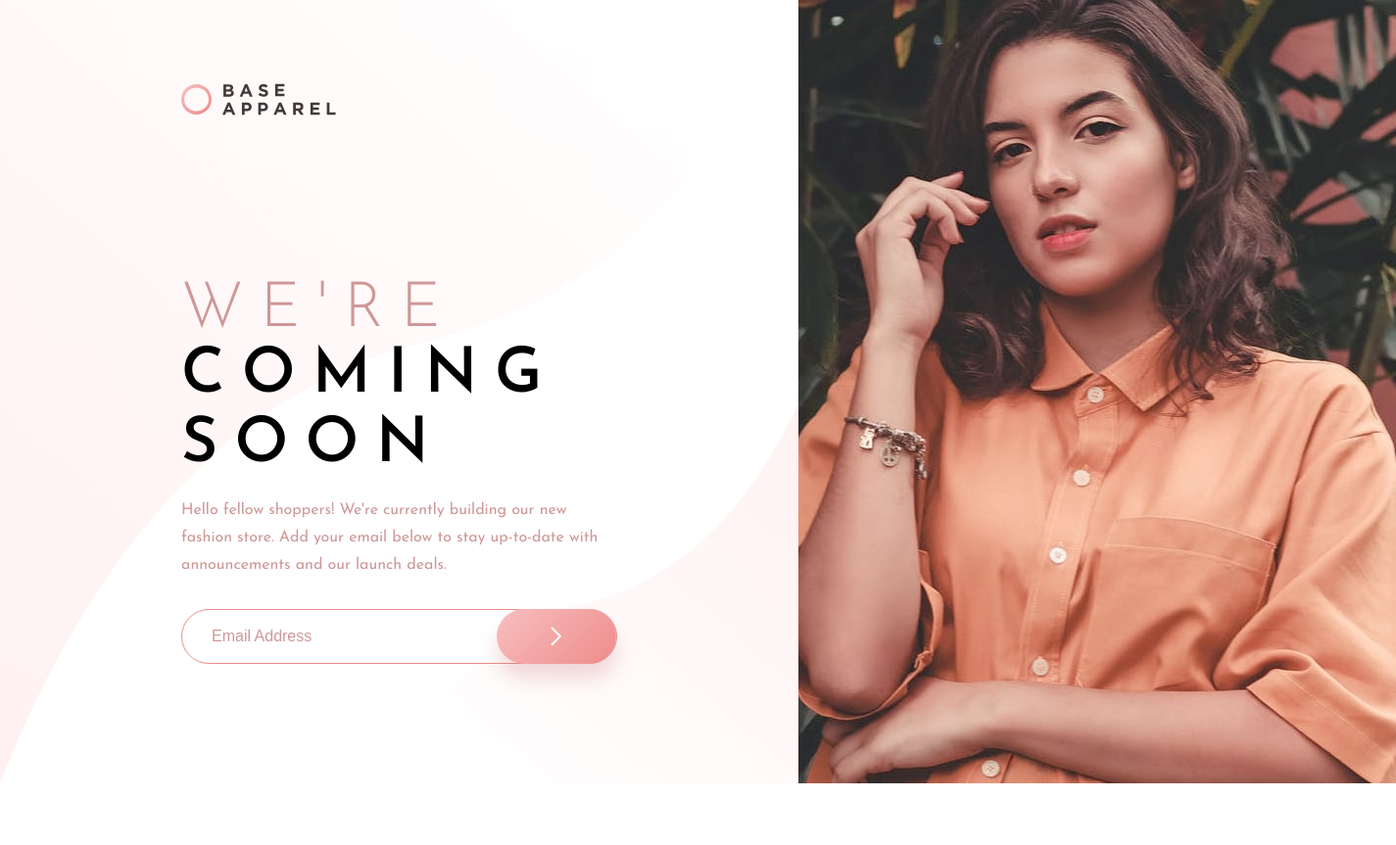
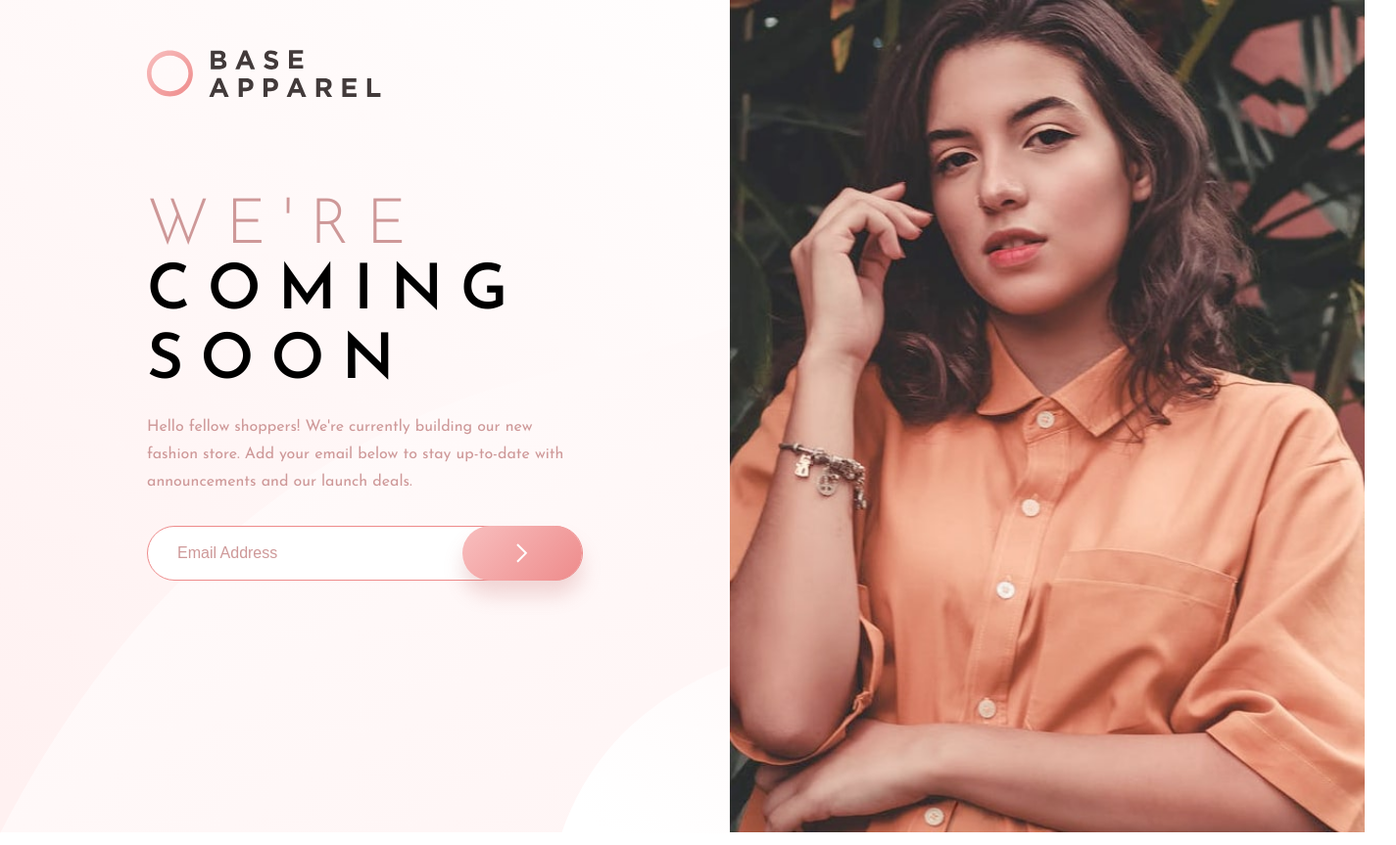
Before and after one commit to cehicm/coming-soon-section, a website: page index.html in a window 1280 px wide. Shown: the whole page at 98% size, 1425 px wide, since content can reach past the window. Drawn offline with nearby package versions, Linux system fonts and the light colour scheme; files that its build step writes are made by us from their sources.

Commit message:
Add styles for responsive and error states

```diff
--- a/index.html
+++ b/index.html
@@ -15,18 +15,21 @@
 				alt="Pink pattern backgroung image"
 			/>
 			<div class="wrapper">
+				<div class="wrapper-left">
+					<img class="logo-img" src="/src/images/logo.svg" />
 					<div class="content">
-					<div class="logo-img"></div>
 						<div class="text-content">
 							<h1 class="main-heading">WE'RE</h1>
 							<h2 class="subheading">COMING SOON</h2>
 							<p class="main-text">
 								Hello fellow shoppers! We're currently building our new fashion
-							store. Add your email below to stay up-to-date with announcements
-							and our launch deals.
+								store. Add your email below to stay up-to-date with
+								announcements and our launch deals.
 							</p>
 							<div class="input-field">
 								<input
+									required
+									pattern="[^@]+@[^@]+\.[a-zA-Z]{2,6}"
 									onfocus="this.value=''"
 									class="input-email"
 									type="email"
@@ -34,11 +37,22 @@
 									id="input-field"
 									placeholder="Email Address"
 								/>
-							<button id="subscribe-btn" class="input-btn"></button>
+								<img
+									class="icon-error"
+									src="/src/images/icon-error.svg"
+									alt="Error icon"
+								/>
+								<button
+									id="subscribe-btn"
+									type="submit"
+									class="input-btn"
+								></button>
 								<p class="input-message">Please provide a valid email</p>
 							</div>
 						</div>
 					</div>
+				</div>
+
 				<div class="content-img">
 					<img src="/src/images/hero-desktop.jpg" alt="Picture of woman" />
 				</div>
--- a/src/sass/components/_coming-soon.scss
+++ b/src/sass/components/_coming-soon.scss
@@ -1,56 +1,70 @@
 @use "../variables/colors" as colors;
+@import "../variables/breakpoints";
 
 body {
 	margin: 0;
 }
 
 .container {
+	height: 851px;
+
 	&-bg-img {
+		height: 851px;
+		width: 90vw;
 		position: absolute;
+		z-index: 1;
+		@include sc-breakpoint(1820) {
+			height: 100%;
+			width: 67vw;
+		}
+	}
+	@include sc-breakpoint(1820) {
+		position: absolute;
+		top: 50%;
+		right: 50%;
+		transform: translate(50%, -50%);
+		width: 100%;
 	}
 }
 
 .wrapper {
 	position: relative;
 	display: flex;
+	background: linear-gradient(
+		150.03deg,
+		colors.$white 0%,
+		colors.$white-pink 84.51%
+	);
+
+	&-left {
+		z-index: 2;
+		margin: 150px;
+		margin-top: 0;
+	}
 
 	.logo-img {
-		height: 100px;
-		background-image: url("/src/images/logo.svg");
-		background-repeat: no-repeat;
-		transform: translateY(-100px);
+		height: 50px;
+		z-index: 2;
+		margin-top: 50px;
+		margin-bottom: 100px;
 	}
 
 	.content {
-		display: flex;
-		flex-direction: column;
-		justify-content: center;
-		margin: 185px;
+		z-index: 2;
+		max-height: 500px;
+
+		&-img {
+			z-index: 1;
+
+			img {
+				height: 850px;
+			}
+		}
 	}
 	.input-field {
 		position: relative;
 
 		.input {
-			&-btn {
-				position: absolute;
-				width: 122px;
-				height: 56px;
-				border-radius: 28px;
-				left: 322px;
-				top: 15px;
-				background: colors.$dark-pink-gradient;
-				box-shadow: 0px 15px 20px colors.$brown-button-shadow;
-				border: none;
-				cursor: pointer;
-
-				&::before {
-					content: url("/src/images/icon-arrow.svg");
-				}
-
-				&:hover {
-					background: colors.$btn-hover-pink;
-				}
-			}
 			&-email {
 				height: 56px;
 				width: 445px;
@@ -60,4 +74,18 @@
 			}
 		}
 	}
+
+	.icon-error {
+		display: none;
+		&--active {
+			display: block;
+			position: absolute;
+			top: 30px;
+			left: 281px;
+		}
+	}
+
+	.input-border-error {
+		border: 2px solid colors.$rejected-red !important;
+	}
 }
--- a/src/scripts/app.js
+++ b/src/scripts/app.js
@@ -4,13 +4,18 @@
 	$("#subscribe-btn").on("click", function () {
 		if (inputField.value === "" || !inputField.value.includes("@")) {
 			$(this).siblings(".input-message").addClass("input-rejected");
+			$(this).siblings(".icon-error").addClass("icon-error--active");
+			$(this).siblings(".input-email").addClass("input-border-error");
 		} else {
 			$(this)
 				.siblings(".input-message")
-				.text("input-success")
+				.text("Thank you for subscribing!")
 				.addClass("input-success");
 
 			$(this).siblings(".input-message").removeClass("input-rejected");
+			$(this).addClass("input-btn--clicked");
+			$(this).siblings(".icon-error").removeClass("icon-error--active");
+			$(this).siblings(".input-email").removeClass("input-border-error");
 		}
 	});
 })(jQuery);
```
Also changed, not shown: dist/css/styles.css, dist/css/styles.min.css, dist/scripts/app.js. Lines whose indentation alone changed are shown as unchanged.
